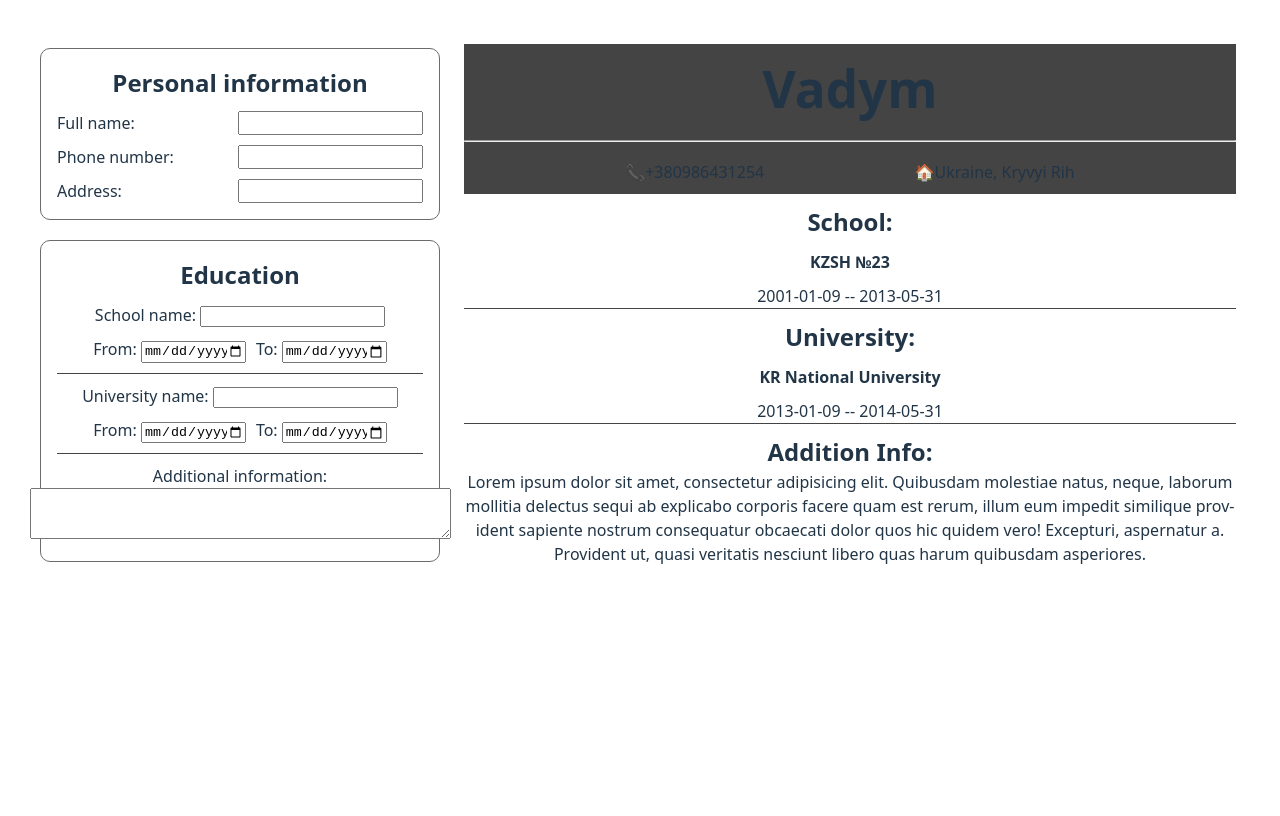
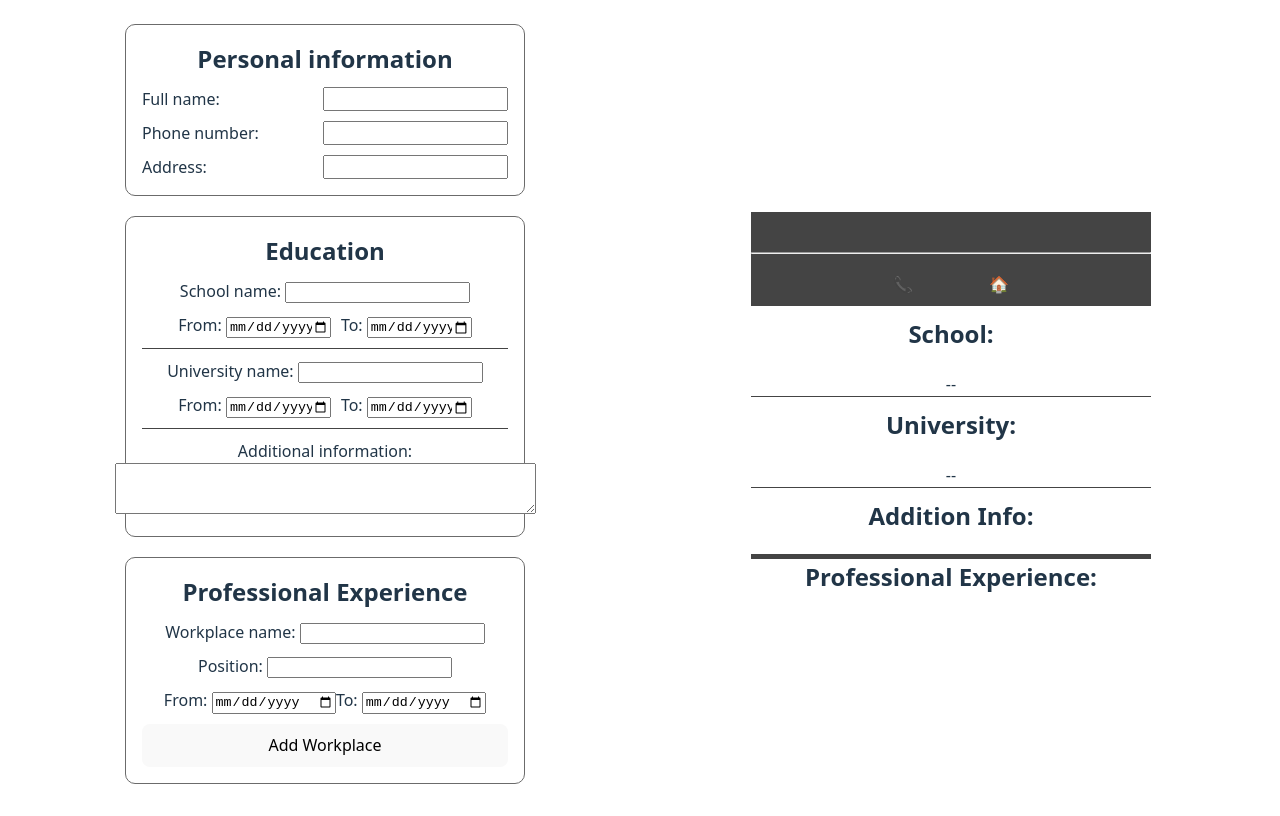
Before and after one commit to KVG24/cv-application-odin, a React (Vite) app: page / in a window 1280 px wide. Built offline with nearby package versions, Linux system fonts and the light colour scheme.

Commit message:
Add professional experience input and render

```diff
--- a/src/App.css
+++ b/src/App.css
@@ -1,6 +1,6 @@
 #root {
     margin: 0 auto;
-    padding: 2rem;
+    padding: 1rem;
     text-align: center;
     box-sizing: border-box;
 }
@@ -41,7 +41,8 @@ p {
 }
 
 .input-personal-info,
-.input-education-info {
+.input-education-info,
+.input-prof-experience-info {
     display: flex;
     flex-direction: column;
     justify-content: space-around;
@@ -114,4 +115,20 @@ p {
     width: 100%;
     overflow-wrap: normal;
     hyphens: auto;
+    padding-bottom: 20px;
+    border-bottom: 5px solid #444444;
 }
+
+.resume-prof-experience-info div {
+    display: flex;
+}
+
+.resume-workplace-name {
+    font-weight: 500;
+}
+
+.resume-workplace {
+    padding: 1rem;
+    display: flex;
+    gap: 50px;
+}
--- a/src/App.jsx
+++ b/src/App.jsx
@@ -41,14 +41,10 @@ function InputEducationInfo({
                 <div className="input-study-period">
                     <label>
                         From:{" "}
-                        <input
-                            type="date"
-                            onChange={onSchoolStartChange}
-                        ></input>
+                        <input type="date" onChange={onSchoolStartChange} />
                     </label>
                     <label>
-                        To:{" "}
-                        <input type="date" onChange={onSchoolEndChange}></input>
+                        To: <input type="date" onChange={onSchoolEndChange} />
                     </label>
                 </div>
             </div>
@@ -60,17 +56,11 @@ function InputEducationInfo({
                 <div className="input-study-period">
                     <label>
                         From:{" "}
-                        <input
-                            type="date"
-                            onChange={onUniversityStartChange}
-                        ></input>
+                        <input type="date" onChange={onUniversityStartChange} />
                     </label>
                     <label>
                         To:{" "}
-                        <input
-                            type="date"
-                            onChange={onUniversityEndChange}
-                        ></input>
+                        <input type="date" onChange={onUniversityEndChange} />
                     </label>
                 </div>
             </div>
@@ -86,6 +76,58 @@ function InputEducationInfo({
     );
 }
 
+function InputProfessionalExperienceInfo({
+    workplace,
+    onWorkplaceNameChange,
+    onWorkplacePositionChange,
+    onWorkplaceStartChange,
+    onWorkplaceEndChange,
+    onAddWorkplace,
+}) {
+    return (
+        <div className="input-prof-experience-info">
+            <h2>Professional Experience</h2>
+            <label className="input-prof-exp">
+                Workplace name:{" "}
+                <input
+                    type="text"
+                    value={workplace.name}
+                    onChange={onWorkplaceNameChange}
+                />
+            </label>
+            <label className="input-prof-position">
+                Position:{" "}
+                <input
+                    type="text"
+                    value={workplace.position}
+                    onChange={onWorkplacePositionChange}
+                />
+            </label>
+            <div className="input-work-period">
+                <label>
+                    From:{" "}
+                    <input
+                        type="date"
+                        value={workplace.start}
+                        onChange={onWorkplaceStartChange}
+                    />
+                </label>
+                <label>
+                    To:{" "}
+                    <input
+                        type="date"
+                        value={workplace.end}
+                        onChange={onWorkplaceEndChange}
+                    />
+                </label>
+            </div>
+            <button type="button" onClick={onAddWorkplace}>
+                Add Workplace
+            </button>
+        </div>
+    );
+}
+
 function Resume({
     name,
     phone,
@@ -97,6 +139,7 @@ function Resume({
     universityStart,
     universityEnd,
     additionInfo,
+    workplaces,
 }) {
     return (
         <section className="resume">
@@ -133,78 +176,135 @@ function Resume({
                     <h2>Addition Info:</h2> <p>{additionInfo}</p>
                 </div>
             </div>
+            <div className="resume-prof-experience-info">
+                <h2>Professional Experience:</h2>{" "}
+                {workplaces.map((workplace) => (
+                    <div key={workplace.id} className="resume-workplace">
+                        <p className="resume-workplace-name">
+                            {workplace.name}
+                        </p>
+                        <p className="resume-workplace-position">
+                            {workplace.position}
+                        </p>
+                        <p>
+                            {workplace.start} -- {workplace.end}
+                        </p>
+                    </div>
+                ))}
+            </div>
         </section>
     );
 }
 
 function ResumeBuilder() {
     const [personalInfo, setPersonalInfo] = useState({
-        name: "Vadym",
-        phone: "+380986431254",
-        address: "Ukraine, Kryvyi Rih",
-    });
-    const [educationInfo, setEducationInfo] = useState({
-        school: "KZSH №23",
-        schoolStart: "2001-01-09",
-        schoolEnd: "2013-05-31",
-        university: "KR National University",
-        universityStart: "2013-01-09",
-        universityEnd: "2014-05-31",
-        additionInfo:
-            "Lorem ipsum dolor sit amet, consectetur adipisicing elit. Quibusdam molestiae natus, neque, laborum mollitia delectus sequi ab explicabo corporis facere quam est rerum, illum eum impedit similique provident sapiente nostrum consequatur obcaecati dolor quos hic quidem vero! Excepturi, aspernatur a. Provident ut, quasi veritatis nesciunt libero quas harum quibusdam asperiores.",
+        name: "",
+        phone: "",
+        address: "",
     });
 
+    const [educationInfo, setEducationInfo] = useState({
+        school: "",
+        schoolStart: "",
+        schoolEnd: "",
+        university: "",
+        universityStart: "",
+        universityEnd: "",
+        additionInfo: "",
+    });
+
+    const [workplaces, setWorkplaces] = useState([]);
+
+    const [newWorkplace, setNewWorkplace] = useState({
+        name: "",
+        position: "",
+        start: "",
+        end: "",
+        id: "",
+    });
+
+    const [newId, setNewId] = useState(0);
+
     function handleNameChange(e) {
-        const newName = e.target.value;
-        setPersonalInfo({ ...personalInfo, name: newName });
+        const name = e.target.value;
+        setPersonalInfo({ ...personalInfo, name });
     }
 
     function handlePhoneChange(e) {
-        const newPhone = e.target.value;
-        setPersonalInfo({ ...personalInfo, phone: newPhone });
+        const phone = e.target.value;
+        setPersonalInfo({ ...personalInfo, phone });
     }
 
     function handleAddressChange(e) {
-        const newAddress = e.target.value;
-        setPersonalInfo({ ...personalInfo, address: newAddress });
+        const address = e.target.value;
+        setPersonalInfo({ ...personalInfo, address });
     }
 
     function handleSchoolChange(e) {
-        const newSchool = e.target.value;
-        setEducationInfo({ ...educationInfo, school: newSchool });
+        const school = e.target.value;
+        setEducationInfo({ ...educationInfo, school });
     }
 
     function handleSchoolStartChange(e) {
-        const newSchoolStart = e.target.value;
-        setEducationInfo({ ...educationInfo, schoolStart: newSchoolStart });
+        const schoolStart = e.target.value;
+        setEducationInfo({ ...educationInfo, schoolStart });
     }
 
     function handleSchoolEndChange(e) {
-        const newSchoolEnd = e.target.value;
-        setEducationInfo({ ...educationInfo, schoolEnd: newSchoolEnd });
+        const schoolEnd = e.target.value;
+        setEducationInfo({ ...educationInfo, schoolEnd });
     }
 
     function handleUniversityChange(e) {
-        const newUniversity = e.target.value;
-        setEducationInfo({ ...educationInfo, university: newUniversity });
+        const university = e.target.value;
+        setEducationInfo({ ...educationInfo, university });
     }
 
     function handleUniversityStartChange(e) {
-        const newUniversityStart = e.target.value;
+        const universityStart = e.target.value;
         setEducationInfo({
             ...educationInfo,
-            universityStart: newUniversityStart,
+            universityStart,
         });
     }
 
     function handleUniversityEndChange(e) {
-        const newUniversityEnd = e.target.value;
-        setEducationInfo({ ...educationInfo, universityEnd: newUniversityEnd });
+        const universityEnd = e.target.value;
+        setEducationInfo({ ...educationInfo, universityEnd });
     }
 
     function handleAdditionalInfo(e) {
-        const newAdditionInfo = e.target.value;
-        setEducationInfo({ ...educationInfo, additionInfo: newAdditionInfo });
+        const additionInfo = e.target.value;
+        setEducationInfo({ ...educationInfo, additionInfo });
+    }
+
+    function handleWorkplaceNameChange(e) {
+        const name = e.target.value;
+        setNewWorkplace((prevWorkplace) => ({ ...prevWorkplace, name }));
+    }
+
+    function handleWorkplacePositionChange(e) {
+        const position = e.target.value;
+        setNewWorkplace((prevWorkplace) => ({ ...prevWorkplace, position }));
+    }
+
+    function handleWorkplaceStartChange(e) {
+        const start = e.target.value;
+        setNewWorkplace((prevWorkplace) => ({ ...prevWorkplace, start }));
+    }
+
+    function handleWorkplaceEndChange(e) {
+        const end = e.target.value;
+        setNewWorkplace((prevWorkplace) => ({ ...prevWorkplace, end }));
+    }
+
+    function handleAddWorkplace() {
+        setWorkplaces((prevWorkplaces) => [
+            ...prevWorkplaces,
+            { ...newWorkplace, id: newId },
+        ]);
+        setNewId((prevId) => prevId + 1);
+        setNewWorkplace({ name: "", position: "", start: "", end: "", id: "" });
     }
 
     return (
@@ -224,6 +324,14 @@ function ResumeBuilder() {
                     onUniversityEndChange={handleUniversityEndChange}
                     onAdditionalInfoChange={handleAdditionalInfo}
                 />
+                <InputProfessionalExperienceInfo
+                    onWorkplaceNameChange={handleWorkplaceNameChange}
+                    onWorkplacePositionChange={handleWorkplacePositionChange}
+                    onWorkplaceStartChange={handleWorkplaceStartChange}
+                    onWorkplaceEndChange={handleWorkplaceEndChange}
+                    onAddWorkplace={handleAddWorkplace}
+                    workplace={newWorkplace}
+                />
             </section>
             <Resume
                 name={personalInfo.name}
@@ -236,6 +344,7 @@ function ResumeBuilder() {
                 universityStart={educationInfo.universityStart}
                 universityEnd={educationInfo.universityEnd}
                 additionInfo={educationInfo.additionInfo}
+                workplaces={workplaces}
             />
         </div>
     );
--- a/src/index.css
+++ b/src/index.css
@@ -42,6 +42,7 @@ button {
     background-color: #1a1a1a;
     cursor: pointer;
     transition: border-color 0.25s;
+    width: 100%;
 }
 button:hover {
     border-color: #646cff;
```
